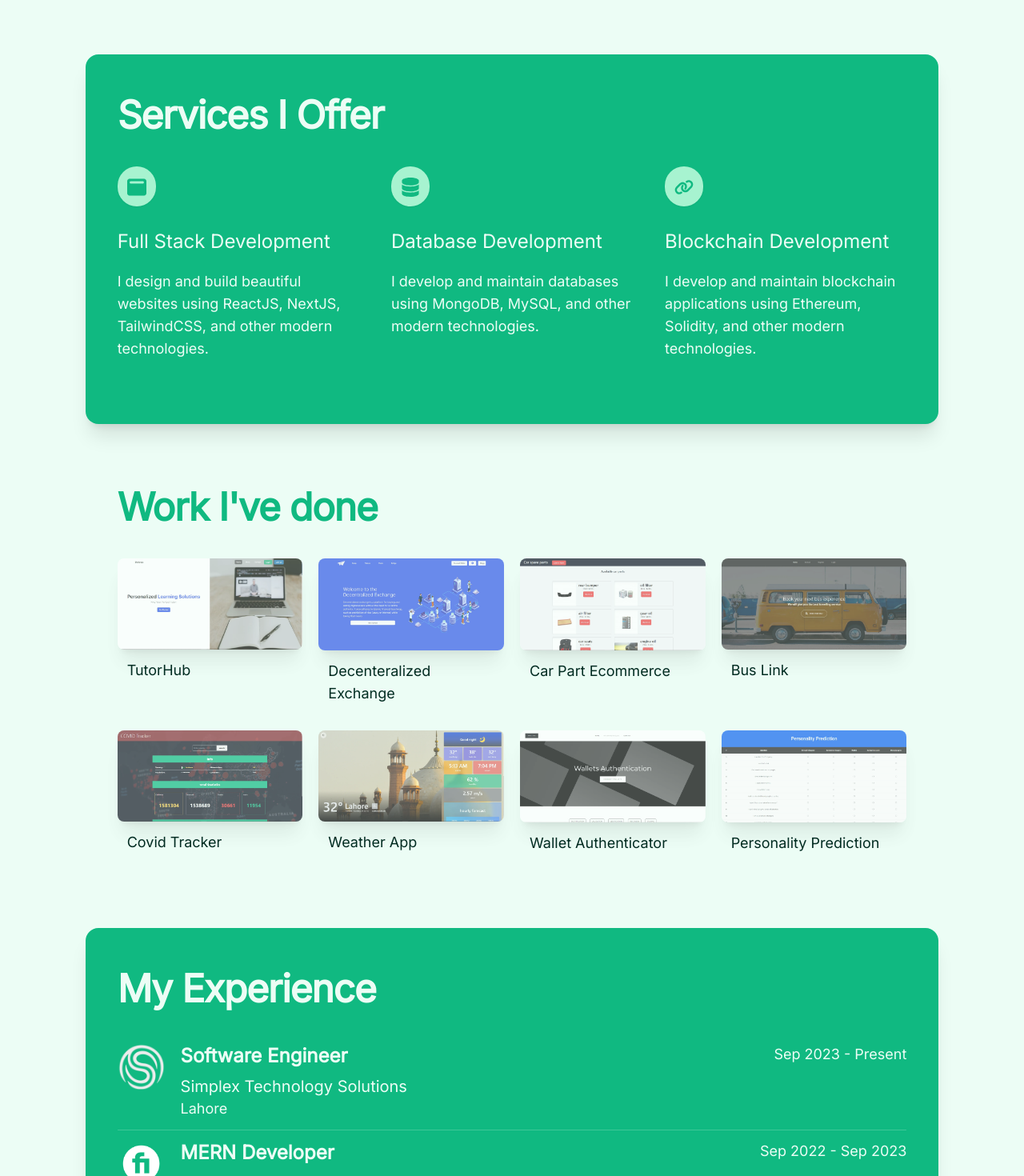
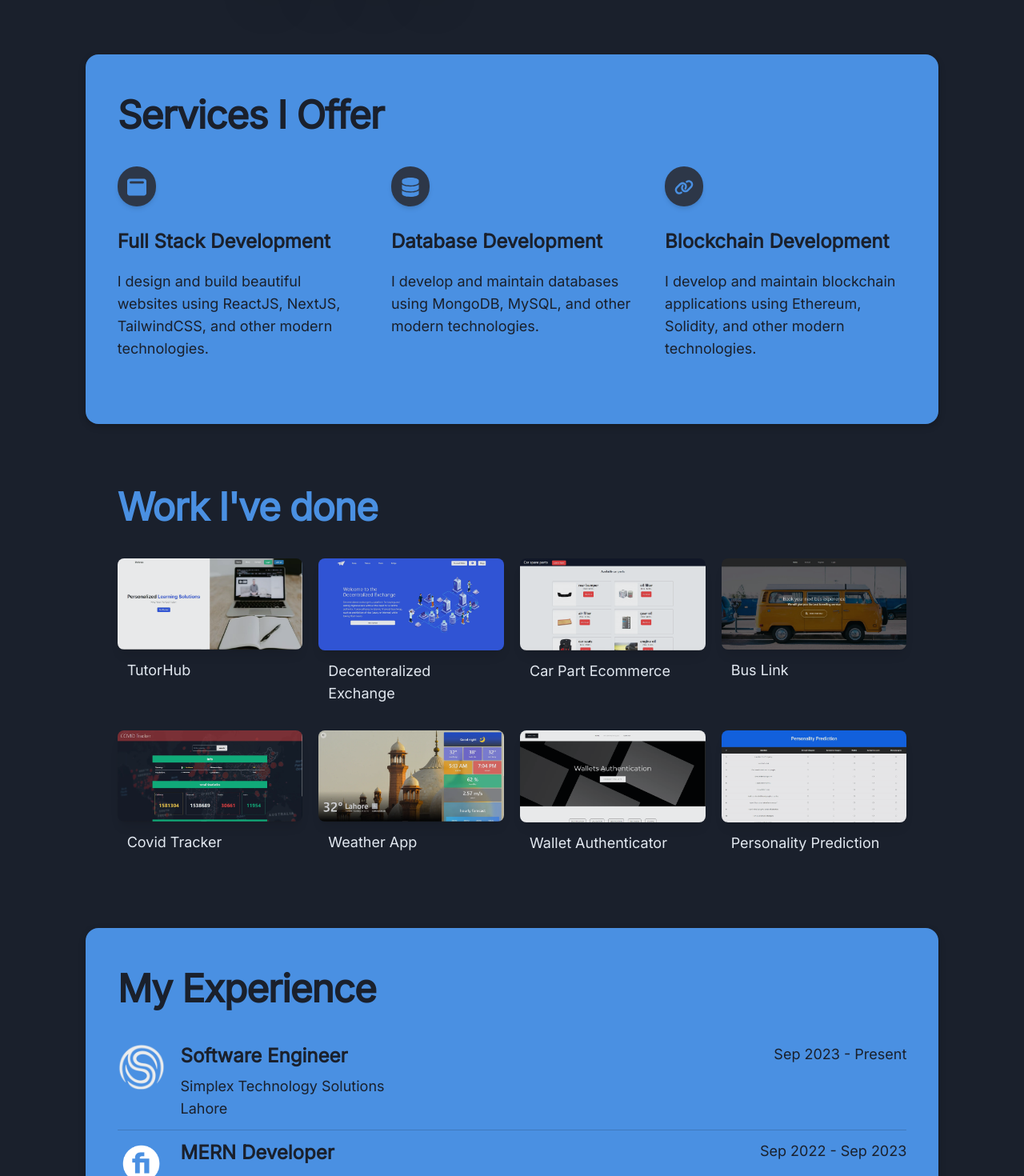
Before and after one commit to billypentester/Portfolio-v2, a Next.js app: page / in a window 1280 px wide. Shown: the part 380-1850 px from the top of the page at 80% size. Built offline with nearby package versions, Linux system fonts and the light colour scheme.

Commit message:
more ehancements

```diff
--- a/app/globals.css
+++ b/app/globals.css
@@ -4,26 +4,21 @@
 
 :root {
   /* color */
-  --primary:  #10b981;
-  --background: #ecfdf5;
-  --surface:  #a7f3d0;
-  --text: #022c22;
-  --border-radius: 1.5rem;
+  --primary:  #4A90E2;
+  --background: #F0F4F8;
+  --surface:  #E1E8ED ;
+  --text: #2D3748;
+  --shadow: rgba(0, 0, 0, 0.24) 0px 3px 8px;
+  --border-radius: 1rem
 }
 
 .dark {
-  --primary: #10b981;
-  --background: #022c22;
-  --surface: #047857;
-  --text: #ecfdf5;
-  --border-radius: 1rem;
+  --primary: #4A90E2;
+  --background: #1A202C;
+  --surface: #2D3748;
+  --text: #E2E8F0 ;
+  --border-radius: 1rem
 }
-
-/* @layer components {
-  .custom-container {
-    @apply container w-10/12 mx-auto;
-  }
-} */
 
 html {
   scroll-behavior: smooth;
@@ -71,9 +66,14 @@ html {
   color: var(--background)
 }
 
+.section-block {
+  border-radius: var(--border-radius);
+  box-shadow: var(--shadow);
+}
+
 .nav-list {
   background-color: var(--surface);
-  box-shadow: 0 0 1px var(--primary);
+  /* box-shadow: 0 0 1px var(--text); */
   border-radius: var(--border-radius);
   border: 1px solid var(--surface);
 }
@@ -191,6 +191,11 @@ input, textarea {
   z-index: 1;
 }
 
+.tooltip-secondary .tooltip-content {
+  background-color: var(--primary) !important;
+  color: var(--background) !important;
+}
+
 .tooltip-bottom .tooltip-content {
   top: 115%;
   bottom: auto;
@@ -203,10 +208,15 @@ input, textarea {
 
 .profile-pic {
   border-radius: 50%;
-  outline: 1px solid green;
+  outline: 1px solid var(--primary);
   border: 2px solid var(--surface);
   padding: 1px;
   box-shadow: 0px 1px 10px 0px var(--primary)
+}
+
+input, textarea {
+  background: var(--background);
+  color: var(--text);
 }
 
 
--- a/components/clients.tsx
+++ b/components/clients.tsx
@@ -21,7 +21,7 @@ const Education = ({ clients }: any) => {
         dangerouslySetInnerHTML={{ __html: JSON.stringify(structuredData(clients)) }}
       />
 
-      <div className="grid grid-cols-1 lg:grid-cols-3 gap-10 my-10 place-items-center">
+      <div className="grid grid-cols-1 md:grid-cols-2 lg:grid-cols-3 gap-10 my-10 place-items-center">
         {
           clients.map((client: any) => {
             return(
--- a/components/contact.tsx
+++ b/components/contact.tsx
@@ -52,7 +52,7 @@ const Contact = ({ urls }: any) => {
                 <input id="email" type="email" name="Email" placeholder="Email*" className="w-full shadow-lg" />
               </div>
               <textarea id="message" name="Message" className="textarea w-full  shadow-lg resize-none" placeholder="Message*" rows={5}></textarea>
-              <button type="submit" className="lg:btn-wide btn-inverse ms-auto flex gap-2 items-center">
+              <button type="submit" className="w-full lg:w-max btn-inverse ms-auto flex gap-2 items-center justify-center">
                   <svg xmlns="http://www.w3.org/2000/svg" width="20" height="20" viewBox="0 0 24 24" fill="none" stroke="currentColor" strokeWidth="2" strokeLinecap="round" strokeLinejoin="round" className="lucide lucide-send"><path d="M14.536 21.686a.5.5 0 0 0 .937-.024l6.5-19a.496.496 0 0 0-.635-.635l-19 6.5a.5.5 0 0 0-.024.937l7.93 3.18a2 2 0 0 1 1.112 1.11z"/><path d="m21.854 2.147-10.94 10.939"/></svg>
                   <span>Let's Connect</span>
               </button>
--- a/components/experience.tsx
+++ b/components/experience.tsx
@@ -12,6 +12,17 @@ const structuredData = (data: any) => {
     return jsonLd
 }
 
+const dateFormatter = (date: string) : string => {
+    const options: Intl.DateTimeFormatOptions = { year: 'numeric', month: 'short' }
+    return new Date(date).toLocaleDateString('en-US', options)
+}
+
+const yearDifference = (start: string, end: string) : number => {
+    const startDate = new Date(start)
+    const endDate = new Date(end)
+    return endDate.getFullYear() - startDate.getFullYear()
+}
+
 const Experience = ({ experience }: any) => {
 
     return (
@@ -22,7 +33,7 @@ const Experience = ({ experience }: any) => {
                 dangerouslySetInnerHTML={{ __html: JSON.stringify(structuredData(experience)) }}
             />
 
-            <div key="woo" className="grid grid-cols-1 gap-2 my-10">
+            <div className="grid grid-cols-1 gap-2 my-10">
                 {
                     experience.map((item: any, index: number) => (
                         <React.Fragment key={item.id}>
@@ -32,11 +43,12 @@ const Experience = ({ experience }: any) => {
                                 </div>
                                 <div className="w-full">
                                     <div className="flex justify-between mb-2">
-                                        <h1 className='text-2xl font-semibold text-baseline'> {item.title} </h1>
-                                        <h1 className='text-lg font-medium hidden sm:block text-baseline'> {item.duration} </h1>
+                                        <h2 className='text-xl sm:text-2xl font-semibold text-baseline'> {item.title} </h2>
+                                        <h3 className='text-md sm:text-lg font-medium hidden sm:block text-baseline'> {dateFormatter(item.startTime)} - {item.currentlyWorking ? 'Present' : dateFormatter(item.endTime)} </h3>
                                     </div>
-                                    <h1 className='text-xl font-medium text-baseline'> {item.company} </h1>
-                                    <h1 className='text-lg text-baseline'> {item.location} </h1>
+                                    <h1 className='text-lg mg:text-xl font-medium text-baseline'> {item.company} </h1>
+                                    <h1 className='text-md sm:text-lg text-baseline'> {item.location} </h1>
+                                    <h3 className='text-md sm:text-lg font-medium block sm:hidden text-baseline'> {yearDifference(item.startTime, item.currentlyWorking ? Date.now() : item.endTime)} year </h3>
                                 </div>
                             </div>
                             {
--- a/components/navbar.tsx
+++ b/components/navbar.tsx
@@ -59,7 +59,7 @@ export default function Navbar({ identity_keyword }: any) {
                         <div className="mx-2 xl:m-0">
                             <button onClick={()=>scrollToTop()} className="text-xl font-bold text-secondary">{identity_keyword}</button>
                         </div>
-                        <div className="flex-1 bg-surface nav-list shadow-sm hidden xl:block xl:flex-none">
+                        <div className="flex-1 bg-surface nav-list hidden xl:block xl:flex-none">
                             <ul className="flex p-1 gap-2">
                                 <li className={`nav-link ${activeTab == "services" ? "nav-active" : ""}`} onClick={() => handleScroll('services')}>
                                     <span>Services</span>
--- a/components/services.tsx
+++ b/components/services.tsx
@@ -13,11 +13,11 @@ export default function Services({ services }: ServicesInterface) {
                 {
                     services.map((service: any, index: number) => (
                         <div key={index}>
-                            <div className="p-3 bg-surface text-primary inline-block rounded-full shadow-sm shadow-secondary mb-2 text-secondary">
+                            <div className="p-3 bg-surface text-primary inline-block rounded-full shadow-md mb-2 text-secondary">
                                 <Icons type={service.icon} paint='h-6 w-6' />
                             </div>
-                            <h1 className='text-2xl font-medium my-5 text-baseline'> {service.title} </h1>
-                            <p className='text-lg font-medium text-baseline'> {service.description} </p>
+                            <h2 className='text-xl sm:text-2xl font-semibold my-5 text-baseline'> {service.title} </h2>
+                            <p className='text-md sm:text-lg font-medium text-baseline'> {service.description} </p>
                         </div>
                     ))
                 }
--- a/components/work.tsx
+++ b/components/work.tsx
@@ -16,7 +16,7 @@ const structuredData = (data: any) => {
 const WorkCard = ({title, image}: { title: string, image: any }) => {
     return (
         <div>
-            <Image src={image} alt={title} className="rounded-lg shadow-xl cursor-pointer opacity-70 hover:opacity-90" loading="lazy" width={400} height={400} />
+            <Image src={image} alt={title} className="rounded-lg shadow-lg cursor-pointer opacity-90" loading="lazy" width={400} height={400} />
             <h2 className="text-lg text-primary font-medium m-3"> {title} </h2>
         </div>
     )
--- a/data/config.ts
+++ b/data/config.ts
@@ -31,11 +31,15 @@ import halla from '@/assets/images/clients/halla.png'
 
 const data = {
     first_name: 'Bilal',
-    last_name: 'Sheikh',
+    last_name: 'Ahmad',
     identity_keyword: 'billypentester',
     seo: {
         title: 'Bilal Ahmad: Software Engineer | Full Stack Web Developer | Security Expert',
-        description: 'Hi, I\'m a skilled freelancer with 2 years of experience, offering services in full-stack web, database, and blockchain development. Let\'s bring your vision to life! 🚀'
+        description: 'Hi, I\'m a skilled freelancer with 2 years of experience, offering services in full-stack web, database, and blockchain development. Let\'s bring your vision to life! 🚀',
+        keywords: "Full Stack Web Developer, Web Application Developer, Frontend Development, Backend Development, JavaScript Developer, ReactJS, Node.js, HTML5, CSS3, Responsive Web Design, RESTful APIs, Database Management, UI/UX Design, Cross-Browser Compatibility, Performance Optimization, Web Security, Git Version Control, Agile Development, Mobile-First Development, Server-side scripting, MySQL, MongoDB, Code Quality, Software Architecture, Cloud Computing, DevOps, E-commerce Development, Custom Web Solutions",
+        robots: "index, follow",
+        site_name: 'Bilal Ahmad',
+        url: 'https://work.billypentester.vercel.app'
     },
     profile_pic: Profile,
     socialLinks: [
@@ -263,7 +267,9 @@ const data = {
             title: 'Software Engineer',
             company: 'Simplex Technology Solutions',
             location: 'Lahore',
-            duration: 'Sep 2023 - Present',
+            startTime: "2023-09-01",
+            endTime: '2024-11-17',
+            currentlyWorking: true,
             logo: Simplex
         },
         {
@@ -271,7 +277,9 @@ const data = {
             title: 'MERN Developer',
             company: 'Fiverr',
             location: 'Remote',
-            duration: 'Sep 2022 - Sep 2023',
+            startTime: 'Sep 2022',
+            endTime: 'Sep 2023',
+            currentlyWorking: false,
             logo: Fiverr
         }
     ],
--- a/layouts/ColorSection.tsx
+++ b/layouts/ColorSection.tsx
@@ -6,9 +6,9 @@ export default function ColorSection ({ children, title, id } : {
 })
 {
     return (
-      <section id={id} className="my-20 bg-primary shadow-xl rounded-2xl">
+      <section id={id} className="my-20 bg-primary section-block">
           <div className='p-10'>
-              <h1 className='text-3xl sm:text-4xl lg:text-5xl tracking-tight leading-tight text-baseline font-semibold my-3'> {title} </h1>
+              <h1 className='text-3xl sm:text-4xl lg:text-5xl leading-tight text-baseline tracking-tight font-semibold my-3'> {title} </h1>
               {children}
           </div>
       </section>
--- a/layouts/TransSection.tsx
+++ b/layouts/TransSection.tsx
@@ -6,7 +6,7 @@ export default function TransSection ({ children, title, id }: {
 {
   return (
     <section id={id} className="my-20 mx-10">
-      <h1 className='text-3xl sm:text-4xl lg:text-5xl tracking-tight leading-tight text-secondary font-semibold my-3'> {title} </h1>
+      <h1 className='text-3xl sm:text-4xl lg:text-5xl leading-tight text-secondary tracking-tight font-semibold my-3'> {title} </h1>
       {children}
     </section>
   )
```
Also changed, not shown: app/layout.tsx (+19 -1 lines), components/hero.tsx (+4 -4 lines).
